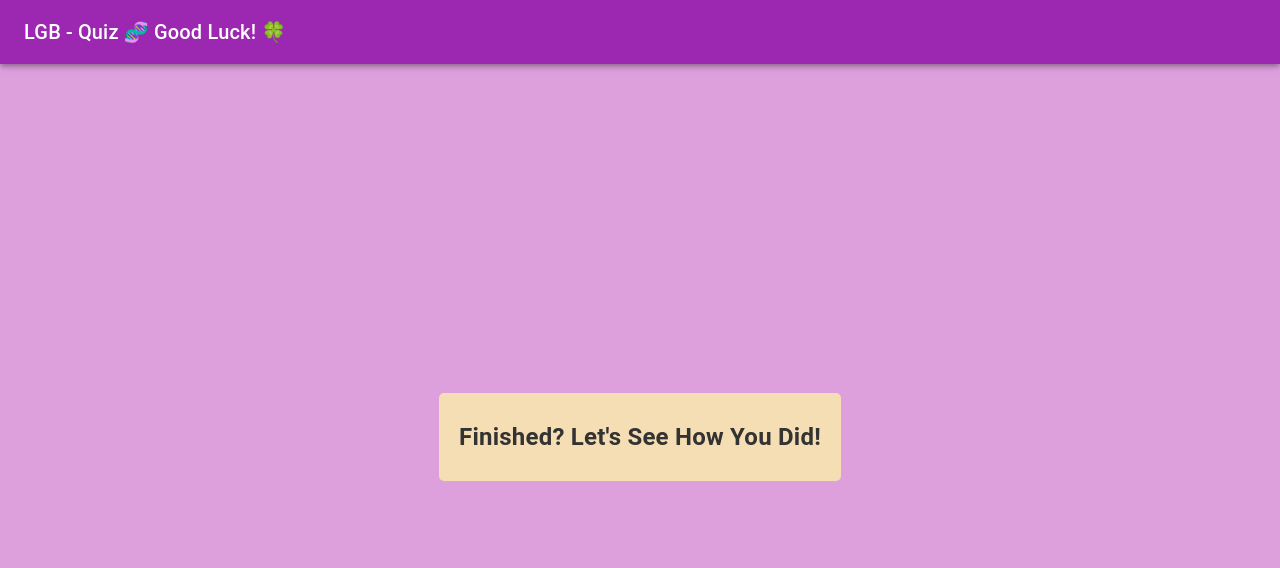
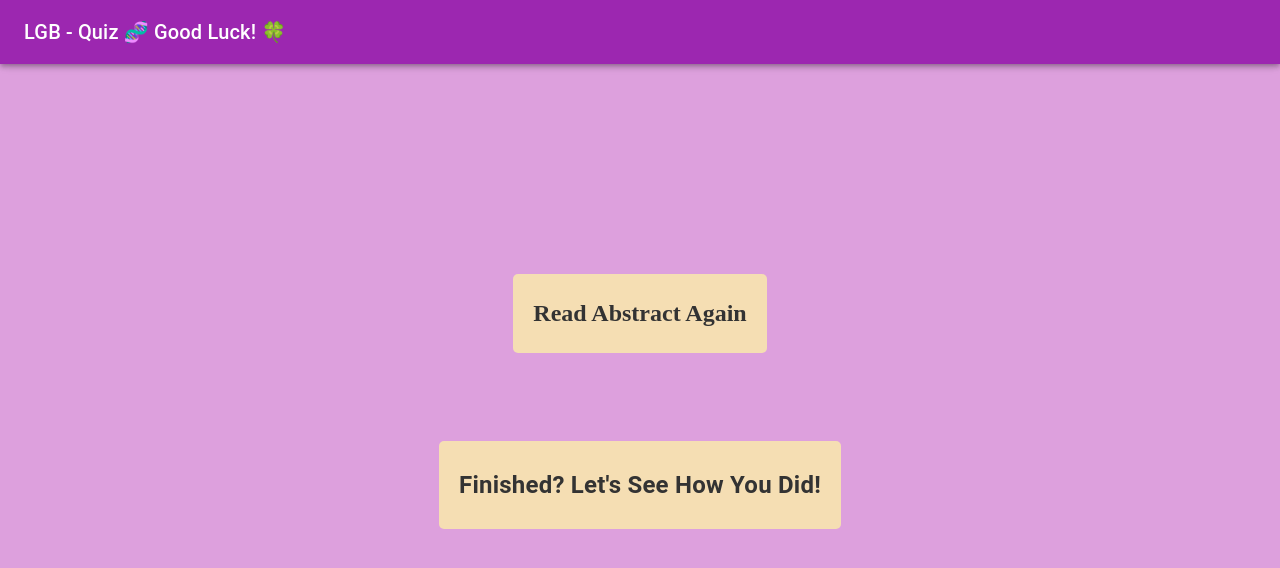
Before and after one commit to rohanrobinson/lgb, a Next.js app: page /take-quiz in a window 1280 px wide. Shown: the top 568 px of the page. Built offline with nearby package versions, Linux system fonts and the light colour scheme.

Commit message:
added read abstract button to page

```diff
--- a/src/pages/take-quiz.js
+++ b/src/pages/take-quiz.js
@@ -130,6 +130,19 @@ export default function TakeQuiz() {
 
       <br />
 
+      <Link
+            className={styles.greenSquare}
+            href={{
+                pathname: '/read-paper',
+                query: {
+                  showPaper1: showPaper1,
+                  showPaper2: showPaper2,
+                  showPaper3: showPaper3
+                }
+            }}>
+            <h2><span className={styles.lgbText}>Read Abstract Again</span></h2>
+        </Link>
+
       {showPaper1 === 'true' && (
       <div className={styles.quizHellYa}>
         <Typography variant="body1" sx={{ mb: 2, fontSize: "1.5rem" }}>
```
